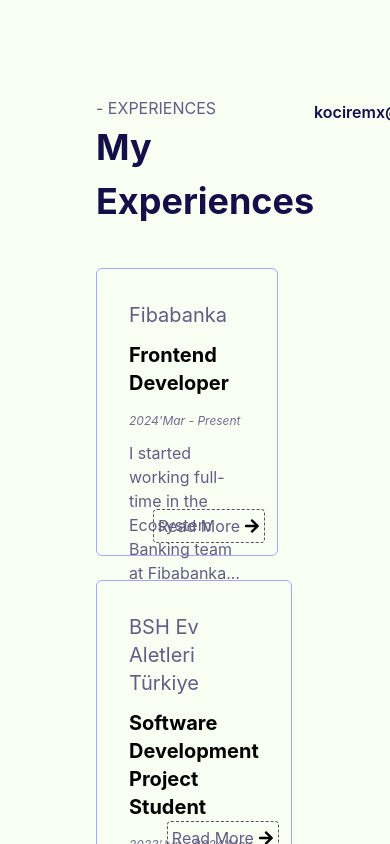
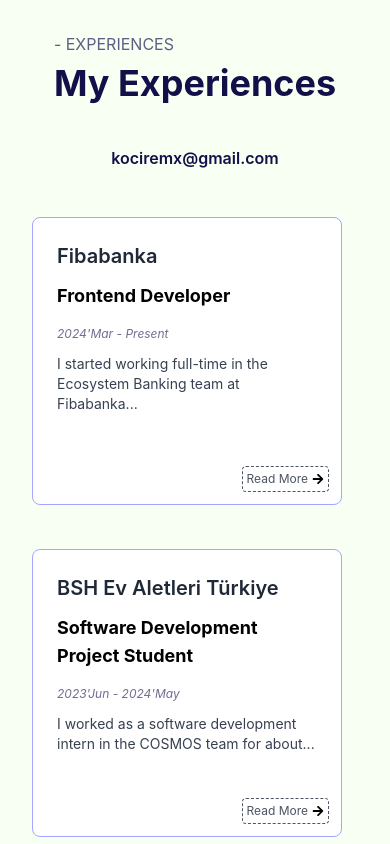
Before and after one commit to irem-koc/my-personal-website-v2, a React (Vite) app: page /experiences in a window 390 px wide. Shown: the top 844 px of the page. Built offline with nearby package versions, Linux system fonts and the light colour scheme.

Commit message:
feat: add experiences and experience card responsiveness

```diff
--- a/src/components/molecules/ExperienceCard/ExperienceCard.tsx
+++ b/src/components/molecules/ExperienceCard/ExperienceCard.tsx
@@ -1,24 +1,28 @@
 import { FaArrowRight } from "react-icons/fa";
 import { Experience } from "src/types/type";
+
 type Props = {
   experience: Experience;
   onClick: (experience: Experience) => void;
 };
+
 const ExperienceCard = ({ experience, onClick }: Props) => {
   const { company, title, startDate, endDate, description } = experience;
   return (
     <div
-      className="experience-card relative hover:shadow-2xl shadow-purple hover:transition-all transform transition duration-1000 hover:scale-110 cursor-pointer"
+      className="experience-card relative hover:shadow-2xl shadow-purple hover:transition-all transform transition duration-500 hover:scale-105 cursor-pointer p-6 rounded-lg bg-white w-full sm:w-72"
       onClick={() => onClick(experience)}
     >
-      <h1 className="text-xl">{company}</h1>
-      <h2 className="text-black font-bold text-xl mb-1">{title}</h2>
+      <h1 className="text-xl font-semibold text-gray-800">{company}</h1>
+      <h2 className="text-black font-bold text-lg mb-1">{title}</h2>
       <span className="opacity-90 text-xs italic">
         {startDate} - {endDate}
       </span>
-      <p className="mb-3">{description && description.substr(0, 70) + "..."}</p>
+      <p className="mb-3 text-sm text-gray-700">
+        {description && description.substr(0, 70) + "..."}
+      </p>
       <div className="effect-underline"></div>
-      <p className="absolute border border-dashed border-gray-600 rounded p-1 right-3 bottom-3 flex items-center gap-1 read-more">
+      <p className="absolute border border-dashed border-gray-600 rounded p-1 right-3 bottom-3 flex items-center gap-1 text-xs text-gray-600 read-more">
         Read More
         <span>
           <FaArrowRight fill="black" />
--- a/src/pages/experiences/Experiences.tsx
+++ b/src/pages/experiences/Experiences.tsx
@@ -7,10 +7,12 @@
 import { useEffect, useState } from "react";
 import { Experience } from "src/types/type";
 import mock from "./../../../mock.json";
+
 const Experiences = () => {
   const [experiences, setExperiences] = useState<Experience[]>();
   const [selectedExperience, setSelectedExperience] =
     useState<Experience | null>(null);
+
   useEffect(() => {
     const fetchData = async () => {
       const data = await mock.experiences;
@@ -18,15 +20,6 @@
     };
     fetchData();
   }, []);
-  //TODO: json-server netlify step maybe throw error
-  // useEffect(() => {
-  //   const fetchData = async () => {
-  //     const data = await getData();
-  //     setExperiences(data);
-  //   };
-
-  //   fetchData();
-  // }, []);
 
   const handleCardClick = (experience: Experience) => {
     setSelectedExperience(experience);
@@ -37,13 +30,13 @@
   };
 
   return (
-    <div className="p-24 bg-experiences-bg overflow-visible w-full min-h-full flex-col justify-between items-center">
-      <div className="row-between">
-        <div className="header">
+    <div className="lg:p-24 p-8 bg-experiences-bg overflow-visible w-full min-h-screen flex flex-col justify-between items-center">
+      <div className="flex flex-col md:flex-row justify-between w-full items-center">
+        <div className="mb-8 md:mb-0">
           <Text text="- EXPERIENCES" style={["about-top-text"]} />
           <Title text={"My Experiences"} style={["about-title"]} />
         </div>
-        <div className="rowEnd">
+        <div className="flex justify-center md:justify-end w-full md:w-auto">
           <Link
             text={"kociremx@gmail.com"}
             href={"mailto:kociremx@gmail.com"}
@@ -51,7 +44,7 @@
           />
         </div>
       </div>
-      <div className="row-between-wrap mt-7">
+      <div className="flex flex-wrap justify-center md:justify-between w-full mt-7 gap-5">
         {experiences &&
           experiences?.length > 0 &&
           experiences?.map((experience: Experience, index) => (
```
